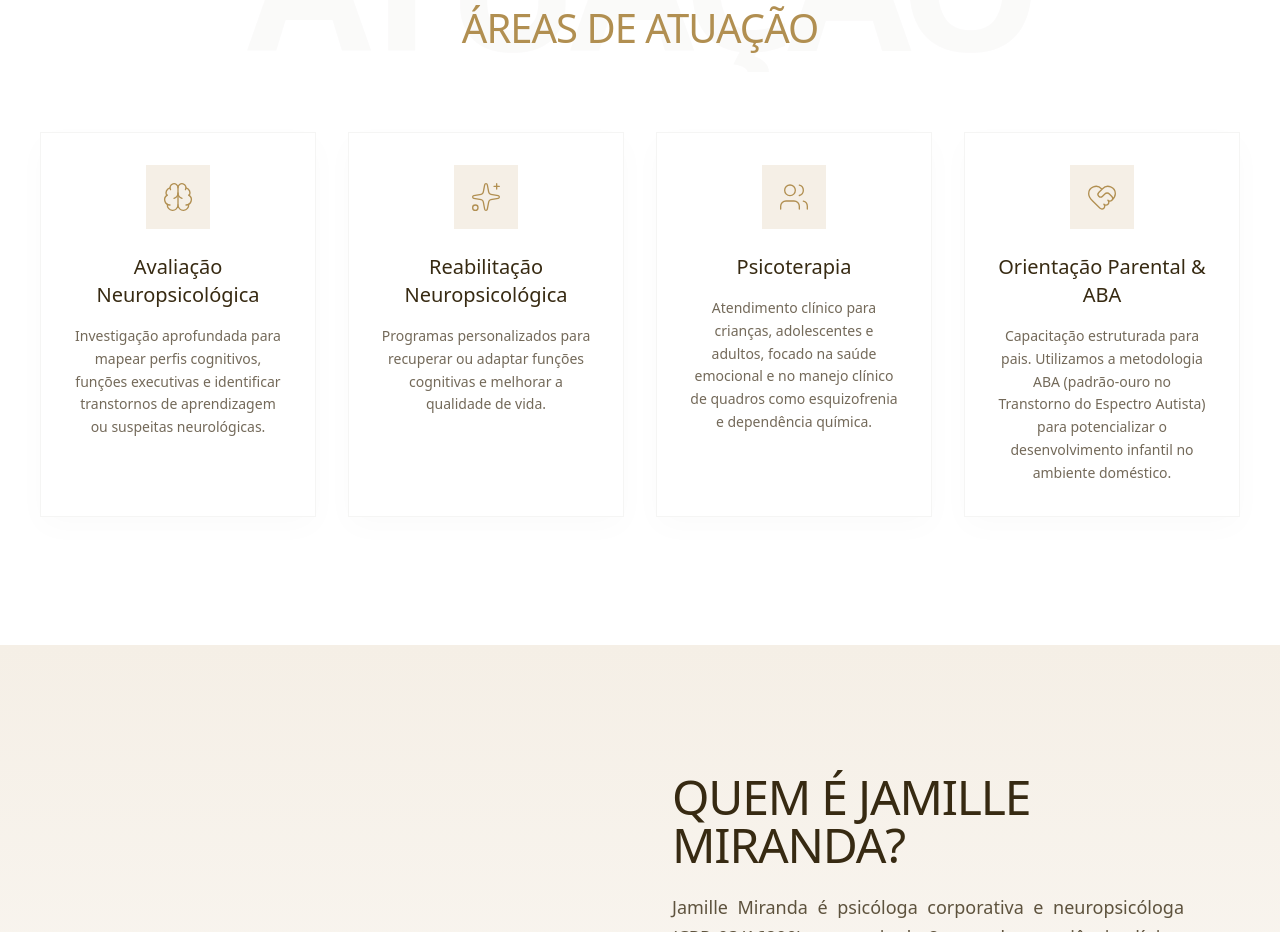
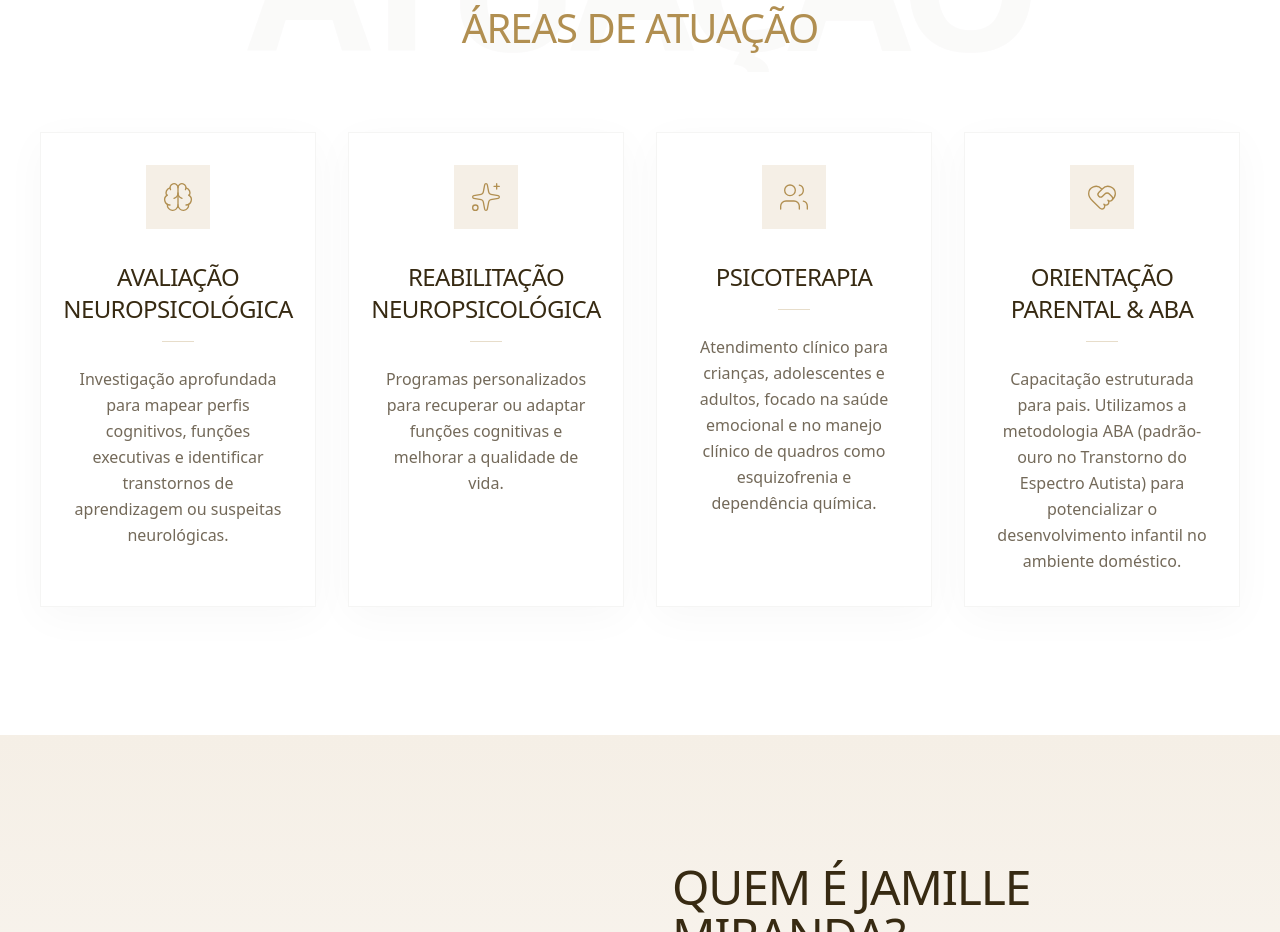
Before and after one commit to Orlando-GF/jamillemiranda, a Next.js app: page / in a window 1280 px wide. Shown: the part 980-1912 px from the top of the page. Built offline with nearby package versions, Linux system fonts and the light colour scheme.

Commit message:
style(services): implementa efeito 'brilho premium' com outer glow, shimmer e bordas iluminadas

```diff
--- a/src/components/Services.tsx
+++ b/src/components/Services.tsx
@@ -63,19 +63,31 @@ export default function Services() {
                             whileInView="visible"
                             viewport={{ once: true }}
                             transition={{ duration: 0.5, delay: service.delay }}
-                            className="relative group transition-all duration-500 hover:-translate-y-2 flex flex-col"
+                            className="relative group transition-all duration-500 hover:-translate-y-3 flex flex-col"
                         >
-                            {/* Lifted Shadow Effect para os cards */}
-                            <div className="absolute -bottom-1 left-0 w-[30%] h-4 bg-black/15 blur-lg -rotate-[4deg] opacity-0 group-hover:opacity-100 transition-opacity duration-500 z-0" />
-                            <div className="absolute -bottom-1 right-0 w-[30%] h-4 bg-black/15 blur-lg rotate-[4deg] opacity-0 group-hover:opacity-100 transition-opacity duration-500 z-0" />
+                            {/* Outer Glow Premium: Brilho que emana de trás do card */}
+                            <div className="absolute inset-0 bg-gold/5 blur-2xl opacity-0 group-hover:opacity-100 transition-opacity duration-700 z-0" />
 
-                            {/* Card Content */}
-                            <div className="bg-white p-6 md:p-8 border border-stone-100 flex flex-col items-center text-center flex-grow z-10 shadow-[0_10px_30px_rgba(0,0,0,0.02)] group-hover:border-gold/30">
-                                <div className="w-16 h-16 bg-cream flex items-center justify-center text-gold mb-6 group-hover:scale-110 transition-transform duration-500">
+                            {/* Lifted Shadow Effect: Refinado para suportar o brilho */}
+                            <div className="absolute -bottom-2 left-0 w-[35%] h-6 bg-black/20 blur-xl -rotate-[5deg] opacity-0 group-hover:opacity-100 transition-opacity duration-500 z-0" />
+                            <div className="absolute -bottom-2 right-0 w-[35%] h-6 bg-black/20 blur-xl rotate-[5deg] opacity-0 group-hover:opacity-100 transition-opacity duration-500 z-0" />
+
+                            {/* Card Content Container */}
+                            <div className="bg-white p-6 md:p-8 border border-stone-100 group-hover:border-gold/40 flex flex-col items-center text-center flex-grow z-10 shadow-[0_10px_40px_rgba(0,0,0,0.03)] transition-all duration-500 relative overflow-hidden">
+                                {/* Inner Shine/Shimmer Effect */}
+                                <div className="absolute inset-0 bg-gradient-to-tr from-transparent via-white/40 to-transparent -translate-x-full group-hover:translate-x-full transition-transform duration-1000 ease-in-out z-20 pointer-events-none" />
+
+                                <div className="w-16 h-16 bg-cream flex items-center justify-center text-[#B18F51] mb-8 group-hover:scale-110 group-hover:bg-gold/10 transition-all duration-500 relative">
                                     <service.icon size={32} strokeWidth={1} />
+                                    {/* Icon Glow */}
+                                    <div className="absolute inset-0 bg-gold/20 blur-xl opacity-0 group-hover:opacity-100 transition-opacity duration-500" />
                                 </div>
-                                <h3 className="font-serif text-xl text-dark mb-4 group-hover:text-gold transition-colors">{service.title}</h3>
-                                <p className="font-sans text-dark/70 leading-relaxed text-sm">
+
+                                <h3 className="font-serif text-xl md:text-2xl text-dark mb-4 group-hover:text-[#B18F51] transition-colors tracking-tight line-height-[1.2] uppercase">
+                                    {service.title}
+                                </h3>
+                                <div className="w-8 h-[1px] bg-gold/30 mb-6 group-hover:w-16 transition-all duration-500" />
+                                <p className="font-sans text-dark/70 leading-relaxed text-sm md:text-base">
                                     {service.description}
                                 </p>
                             </div>
```
